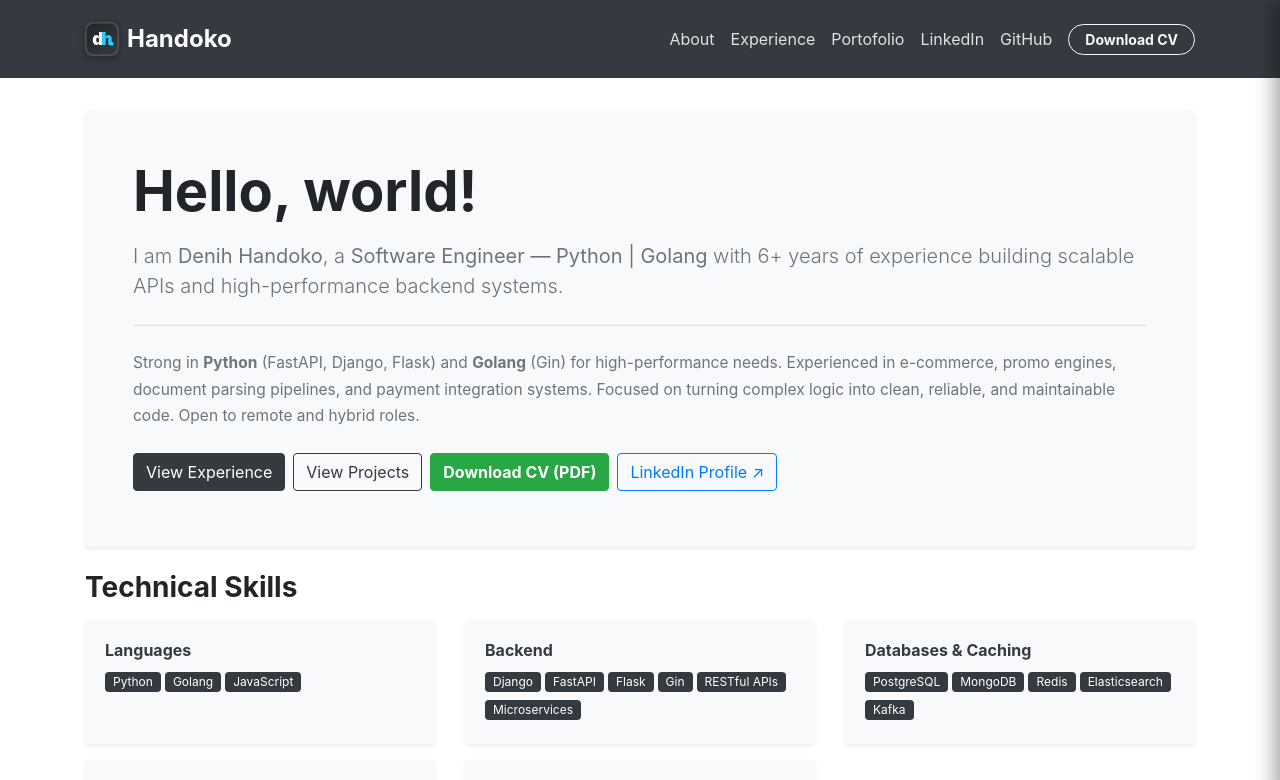
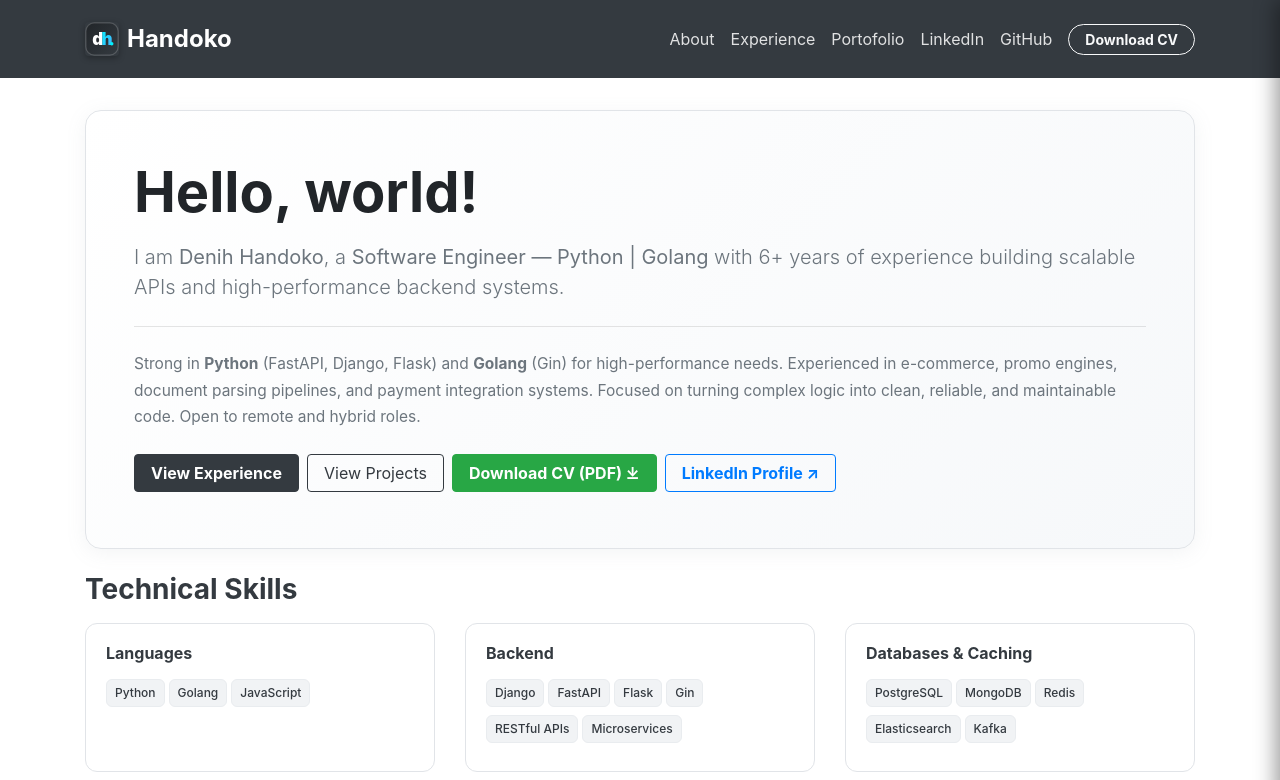
Before and after one commit to handole/denihandoko, a React (Create React App) app: page / in a window 1280 px wide. Shown: the top 780 px of the page. Built offline with nearby package versions, Linux system fonts and the light colour scheme.

Commit message:
Optimize SEO metadata and modernize UI design system

```diff
--- a/public/index.html
+++ b/public/index.html
@@ -7,24 +7,26 @@
     <meta name="theme-color" content="#000000" />
     <meta
       name="description"
-      content="Web site created using create-react-app"
+      content="Denih Handoko — Senior Backend & Fullstack Software Engineer with 6+ years of experience specializing in Python (FastAPI, Django), Golang (Gin), Microservices, and scalable APIs."
     />
-    <link rel="apple-touch-icon" href="logo192.png" />
-    <!--
-      manifest.json provides metadata used when your web app is installed on a
-      user's mobile device or desktop. See https://developers.google.com/web/fundamentals/web-app-manifest/
-    -->
+    <meta name="keywords" content="Denih Handoko, Software Engineer, Backend Developer, Golang, Python, FastAPI, Django, Gin, Microservices, RESTful API" />
+    <meta name="author" content="Denih Handoko" />
+
+    <!-- Open Graph / Facebook / LinkedIn -->
+    <meta property="og:type" content="website" />
+    <meta property="og:url" content="https://handole.github.io/" />
+    <meta property="og:title" content="Denih Handoko | Software Engineer (Python & Golang)" />
+    <meta property="og:description" content="Senior Backend & Fullstack Software Engineer specializing in Python, Golang, and high-performance backend systems." />
+    <meta property="og:image" content="%PUBLIC_URL%/logo.svg" />
+
+    <!-- Twitter -->
+    <meta name="twitter:card" content="summary" />
+    <meta name="twitter:title" content="Denih Handoko | Software Engineer (Python & Golang)" />
+    <meta name="twitter:description" content="Senior Backend & Fullstack Software Engineer specializing in Python, Golang, and high-performance backend systems." />
+
+    <link rel="apple-touch-icon" href="%PUBLIC_URL%/logo192.png" />
     <link rel="manifest" href="%PUBLIC_URL%/manifest.json" />
-    <!--
-      Notice the use of %PUBLIC_URL% in the tags above.
-      It will be replaced with the URL of the `public` folder during the build.
-      Only files inside the `public` folder can be referenced from the HTML.
-
-      Unlike "/favicon.ico" or "favicon.ico", "%PUBLIC_URL%/favicon.ico" will
-      work correctly both with client-side routing and a non-root public URL.
-      Learn how to configure a non-root public URL by running `npm run build`.
-    -->
-    <title>Denih Handoko</title>
+    <title>Denih Handoko | Software Engineer (Python & Golang)</title>
   </head>
   <body>
     <noscript>You need to enable JavaScript to run this app.</noscript>
--- a/src/App.css
+++ b/src/App.css
@@ -7,11 +7,51 @@ body {
     sans-serif;
   -webkit-font-smoothing: antialiased;
   -moz-osx-font-smoothing: grayscale;
+  background-color: #f6f8fa;
+  color: #24292f;
 }
 
 code {
   font-family: source-code-pro, Menlo, Monaco, Consolas, 'Courier New',
     monospace;
+}
+
+/* Modern Card Styling */
+.modern-card {
+  background: #ffffff !important;
+  border: 1px solid #e1e4e8 !important;
+  border-radius: 12px !important;
+  transition: transform 0.2s ease, box-shadow 0.2s ease, border-color 0.2s ease;
+}
+
+.modern-card:hover {
+  transform: translateY(-3px);
+  box-shadow: 0 10px 24px rgba(140, 149, 159, 0.18) !important;
+  border-color: #d0d7de !important;
+}
+
+/* Modern Hero Jumbotron */
+.hero-jumbotron {
+  background: linear-gradient(135deg, #ffffff 0%, #f6f8fa 100%) !important;
+  border: 1px solid #e1e4e8;
+  border-radius: 16px !important;
+  box-shadow: 0 4px 20px rgba(140, 149, 159, 0.1) !important;
+}
+
+/* Modern Badges */
+.badge-soft {
+  background-color: #f1f3f5;
+  color: #343a40;
+  font-weight: 500;
+  border: 1px solid #e9ecef;
+  border-radius: 6px;
+}
+
+.badge-highlight {
+  background: linear-gradient(135deg, #e7f5ff 0%, #d0ebff 100%);
+  color: #1971c2;
+  border: 1px solid #a5d8ff;
+  border-radius: 6px;
 }
 
 /* Nav Link hover adjustment */
--- a/src/components/Experience.js
+++ b/src/components/Experience.js
@@ -1,5 +1,5 @@
 import React from 'react';
-import { Card, CardBody, Badge } from 'reactstrap';
+import { Card, CardBody } from 'reactstrap';
 
 const experiences = [
   {
@@ -76,21 +76,21 @@ const experiences = [
 const Experience = () => {
   return (
     <div className="py-4">
-      <h3 className="mb-4">Work Experience</h3>
+      <h3 className="mb-4 font-weight-bold text-dark">Work Experience</h3>
       {experiences.map((item) => (
-        <Card key={item.id} className="mb-4 shadow-sm border-0" style={{ background: '#f8f9fa' }}>
+        <Card key={item.id} className="mb-4 modern-card">
           <CardBody>
             <div className="d-flex flex-column flex-md-row justify-content-between align-items-md-center mb-1">
               <h5 className="font-weight-bold mb-1 mb-md-0 text-dark">
                 {item.role} <span className="font-weight-normal text-muted">— {item.company}, {item.location}</span>
               </h5>
-              <Badge color="light" className="text-secondary border px-2 py-1 align-self-start align-self-md-auto" style={{ fontSize: '12px' }}>
+              <span className="badge-highlight px-2 py-1 align-self-start align-self-md-auto font-weight-bold" style={{ fontSize: '12px' }}>
                 {item.period}
-              </Badge>
+              </span>
             </div>
             {item.tech && (
               <p className="text-muted mb-3" style={techStyle}>
-                <span className="font-weight-bold">Tech:</span> {item.tech}
+                <span className="font-weight-bold text-secondary">Tech:</span> {item.tech}
               </p>
             )}
             <ul className="mb-0 pl-3 text-secondary" style={{ fontSize: '14.5px', lineHeight: '1.6' }}>
--- a/src/components/Home.js
+++ b/src/components/Home.js
@@ -1,5 +1,5 @@
 import React from 'react';
-import { Jumbotron, Button, Row, Col, Card, CardBody, Badge } from 'reactstrap';
+import { Jumbotron, Button, Row, Col, Card, CardBody } from 'reactstrap';
 import { Link } from 'react-router-dom';
 
 const skillCategories = [
@@ -28,7 +28,7 @@ const skillCategories = [
 const Home = () => {
   return (
     <div className="py-2">
-      <Jumbotron className="bg-light p-4 p-md-5 rounded shadow-sm mb-4">
+      <Jumbotron className="hero-jumbotron p-4 p-md-5 mb-4">
         <h1 className="display-4 font-weight-bold">Hello, world!</h1>
         <p className="lead mt-3 text-secondary">
           I am <strong>Denih Handoko</strong>, a <strong>Software Engineer — Python | Golang</strong> with 6+ years of experience building scalable APIs and high-performance backend systems.
@@ -38,10 +38,10 @@ const Home = () => {
           Strong in <strong>Python</strong> (FastAPI, Django, Flask) and <strong>Golang</strong> (Gin) for high-performance needs. Experienced in e-commerce, promo engines, document parsing pipelines, and payment integration systems. Focused on turning complex logic into clean, reliable, and maintainable code. Open to remote and hybrid roles.
         </p>
         <div className="mt-4">
-          <Button tag={Link} to="/experience" color="dark" className="mr-2 mb-2">
+          <Button tag={Link} to="/experience" color="dark" className="mr-2 mb-2 font-weight-bold px-3">
             View Experience
           </Button>
-          <Button tag={Link} to="/portofolio" outline color="dark" className="mr-2 mb-2">
+          <Button tag={Link} to="/portofolio" outline color="dark" className="mr-2 mb-2 px-3">
             View Projects
           </Button>
           <Button
@@ -49,9 +49,9 @@ const Home = () => {
             href="/CV_Denih_Handoko.pdf"
             download="CV_Denih_Handoko.pdf"
             color="success"
-            className="mr-2 mb-2 font-weight-bold"
+            className="mr-2 mb-2 font-weight-bold px-3"
           >
-            Download CV (PDF)
+            Download CV (PDF) ⤓
           </Button>
           <Button
             tag="a"
@@ -60,7 +60,7 @@ const Home = () => {
             rel="noopener noreferrer"
             color="primary"
             outline
-            className="mb-2"
+            className="mb-2 font-weight-bold px-3"
           >
             LinkedIn Profile ↗
           </Button>
@@ -68,23 +68,22 @@ const Home = () => {
       </Jumbotron>
 
       <div className="mb-4">
-        <h3 className="mb-3 font-weight-bold">Technical Skills</h3>
+        <h3 className="mb-3 font-weight-bold text-dark">Technical Skills</h3>
         <Row>
           {skillCategories.map((group) => (
             <Col md="6" lg="4" key={group.category} className="mb-3">
-              <Card className="h-100 shadow-sm border-0" style={{ background: '#f8f9fa' }}>
+              <Card className="h-100 modern-card">
                 <CardBody>
-                  <h6 className="font-weight-bold text-dark mb-2">{group.category}</h6>
+                  <h6 className="font-weight-bold text-dark mb-3">{group.category}</h6>
                   <div>
                     {group.skills.map((skill) => (
-                      <Badge
-                        color="dark"
+                      <span
                         key={skill}
-                        className="mr-1 mb-1 font-weight-normal px-2 py-1"
+                        className="badge-soft d-inline-block mr-1 mb-2 px-2 py-1"
                         style={{ fontSize: '12px' }}
                       >
                         {skill}
-                      </Badge>
+                      </span>
                     ))}
                   </div>
                 </CardBody>
--- a/src/components/Portofolio.js
+++ b/src/components/Portofolio.js
@@ -1,7 +1,7 @@
 import React, { Component } from 'react';
 import {
   Card, CardBody, CardTitle, CardText,
-  Badge, Button, Row, Col
+  Button, Row, Col
 } from 'reactstrap';
 
 const projects = [
@@ -60,28 +60,28 @@ class Portofolio extends Component {
   render() {
     return (
       <div className="py-4">
-        <h3 className="mb-4">Featured Projects</h3>
+        <h3 className="mb-4 font-weight-bold text-dark">Featured Projects</h3>
         <Row>
           {projects.map((project) => (
             <Col sm="6" key={project.id} className="mb-4">
-              <Card className="h-100 shadow-sm border-0" style={{ background: '#f8f9fa' }}>
-                <CardBody className="d-flex flex-column justify-content-between">
+              <Card className="h-100 modern-card">
+                <CardBody className="d-flex flex-column justify-content-between p-4">
                   <div>
-                    <CardTitle tag="h5" className="font-weight-bold text-dark">
+                    <CardTitle tag="h5" className="font-weight-bold text-dark mb-2">
                       {project.title}
                     </CardTitle>
                     <div className="mb-3">
                       {project.techStack.map((tech) => (
-                        <Badge color="secondary" className="mr-1" key={tech}>
+                        <span className="badge-soft d-inline-block mr-1 mb-1 px-2 py-1" key={tech} style={{ fontSize: '11.5px' }}>
                           {tech}
-                        </Badge>
+                        </span>
                       ))}
                     </div>
-                    <CardText className="text-muted" style={{ fontSize: '14px' }}>
+                    <CardText className="text-secondary" style={{ fontSize: '14.5px', lineHeight: '1.6' }}>
                       {project.description}
                     </CardText>
                   </div>
-                  <div className="pt-3">
+                  <div className="pt-3 border-top mt-3">
                     <Button
                       color="dark"
                       size="sm"
@@ -89,6 +89,7 @@ class Portofolio extends Component {
                       href={project.githubUrl}
                       target="_blank"
                       rel="noopener noreferrer"
+                      className="font-weight-bold px-3"
                     >
                       View on GitHub →
                     </Button>
```
